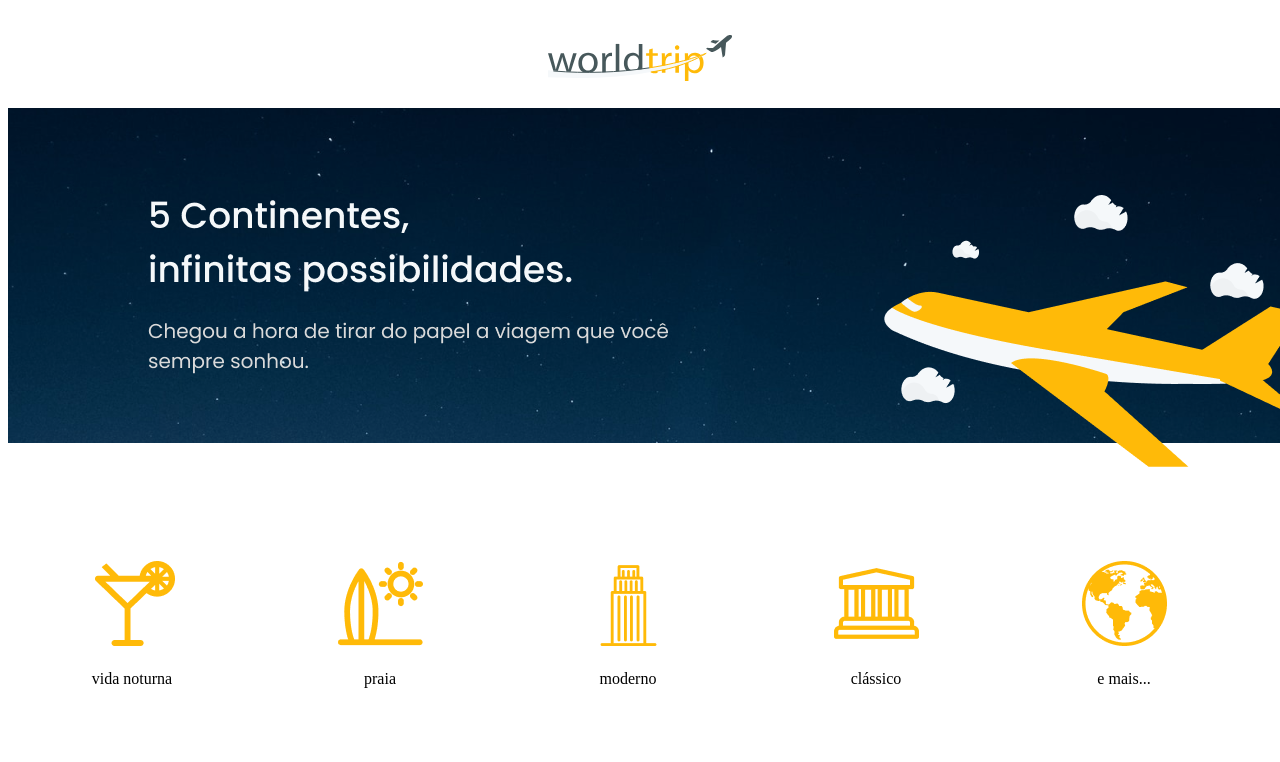
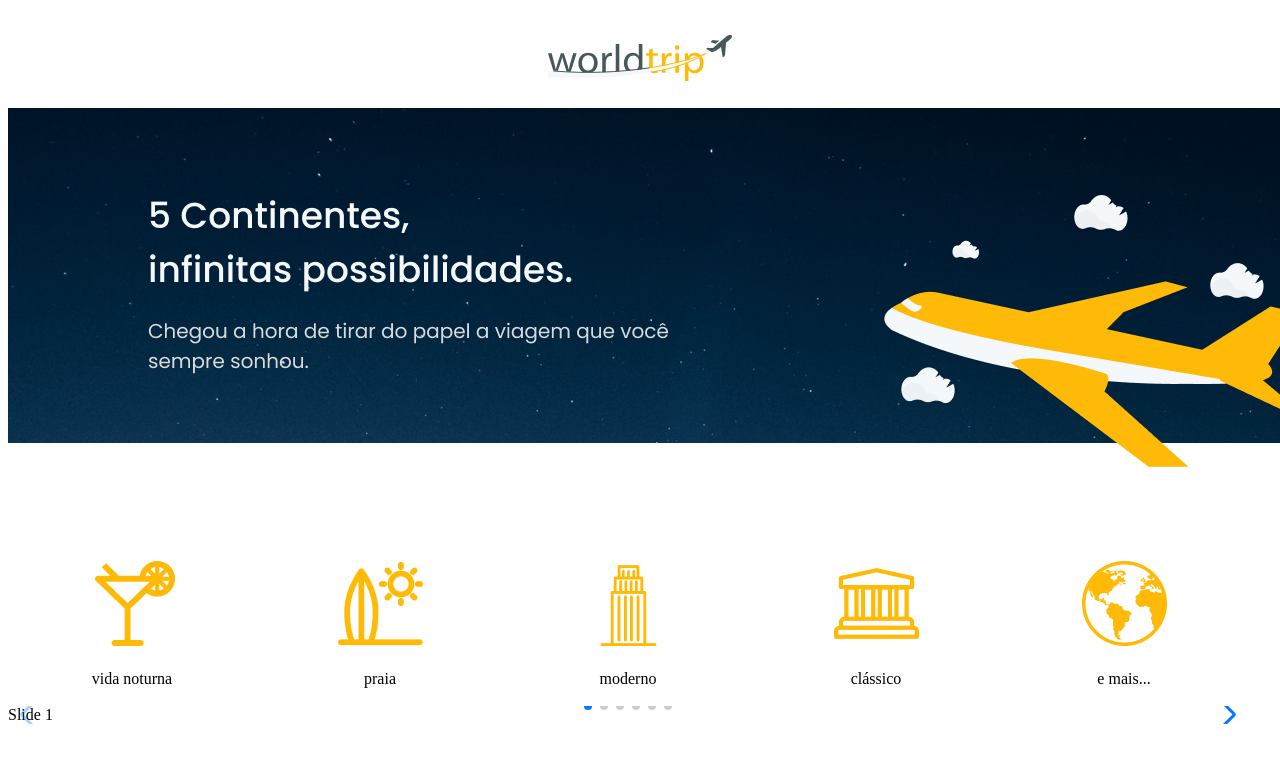
Before and after one commit to jrsoares/worldtrip, a Next.js app: page / in a window 1280 px wide. Shown: the top 762 px of the page. Built offline with nearby package versions, Linux system fonts and the light colour scheme.

Commit message:
Installing the swiper.js library

```diff
--- a/package.json
+++ b/package.json
@@ -15,7 +15,8 @@
     "framer-motion": "^4",
     "next": "11.1.2",
     "react": "17.0.2",
-    "react-dom": "17.0.2"
+    "react-dom": "17.0.2",
+    "swiper": "^8.2.6"
   },
   "devDependencies": {
     "@types/react": "17.0.21",
--- /dev/null
+++ b/src/components/Slider.tsx
@@ -0,0 +1,34 @@
+import { Swiper, SwiperSlide } from 'swiper/react';
+import { Navigation, Pagination, Mousewheel, Keyboard } from "swiper";
+
+
+import "swiper/css";
+import "swiper/css/navigation";
+import "swiper/css/pagination"
+
+// import "../styles/swipe.css";
+
+export default function Slider() {
+  return (
+    <>
+    <Swiper
+      cssMode
+      navigation
+      pagination
+      mousewheel
+      keyboard
+      modules={[Navigation, Pagination, Mousewheel, Keyboard]}
+      className="mySwiper"
+
+    >
+      <SwiperSlide>Slide 1</SwiperSlide>
+      <SwiperSlide>Slide 1</SwiperSlide>
+      <SwiperSlide>Slide 1</SwiperSlide>
+      <SwiperSlide>Slide 1</SwiperSlide>
+      <SwiperSlide>Slide 1</SwiperSlide>
+      <SwiperSlide>Slide 1</SwiperSlide>
+
+    </Swiper>
+    </>
+  );
+};
--- a/src/pages/index.tsx
+++ b/src/pages/index.tsx
@@ -1,6 +1,7 @@
 import { Container } from "@chakra-ui/react";
 import Banner from "../components/Banner";
 import Header from "../components/Header";
+import Slider from "../components/Slider";
 import TravelTypes from "../components/TravelTypes";
 
 export default function HomePage() {
@@ -10,6 +11,7 @@ export default function HomePage() {
       <Banner />
       <Container maxW="1240px">
       <TravelTypes/>
+      <Slider />
       </Container>
     </Container>
   );
--- /dev/null
+++ b/src/styles/swipe.css
@@ -0,0 +1,31 @@
+.swiper {
+  width: 100%;
+  height: 100%;
+}
+
+.swiper-slide {
+  text-align: center;
+  font-size: 18px;
+  background: #fff;
+
+  /* Center slide text vertically */
+  display: -webkit-box;
+  display: -ms-flexbox;
+  display: -webkit-flex;
+  display: flex;
+  -webkit-box-pack: center;
+  -ms-flex-pack: center;
+  -webkit-justify-content: center;
+  justify-content: center;
+  -webkit-box-align: center;
+  -ms-flex-align: center;
+  -webkit-align-items: center;
+  align-items: center;
+}
+
+.swiper-slide img {
+  display: block;
+  width: 100%;
+  height: 100%;
+  object-fit: cover;
+}
--- a/src/styles/theme.ts
+++ b/src/styles/theme.ts
@@ -25,5 +25,6 @@ export const theme = extendTheme({
       }
 
     }
+
   }
 });
```
Also changed, not shown: 1 other file (tests, documents, lock files or other folders).
